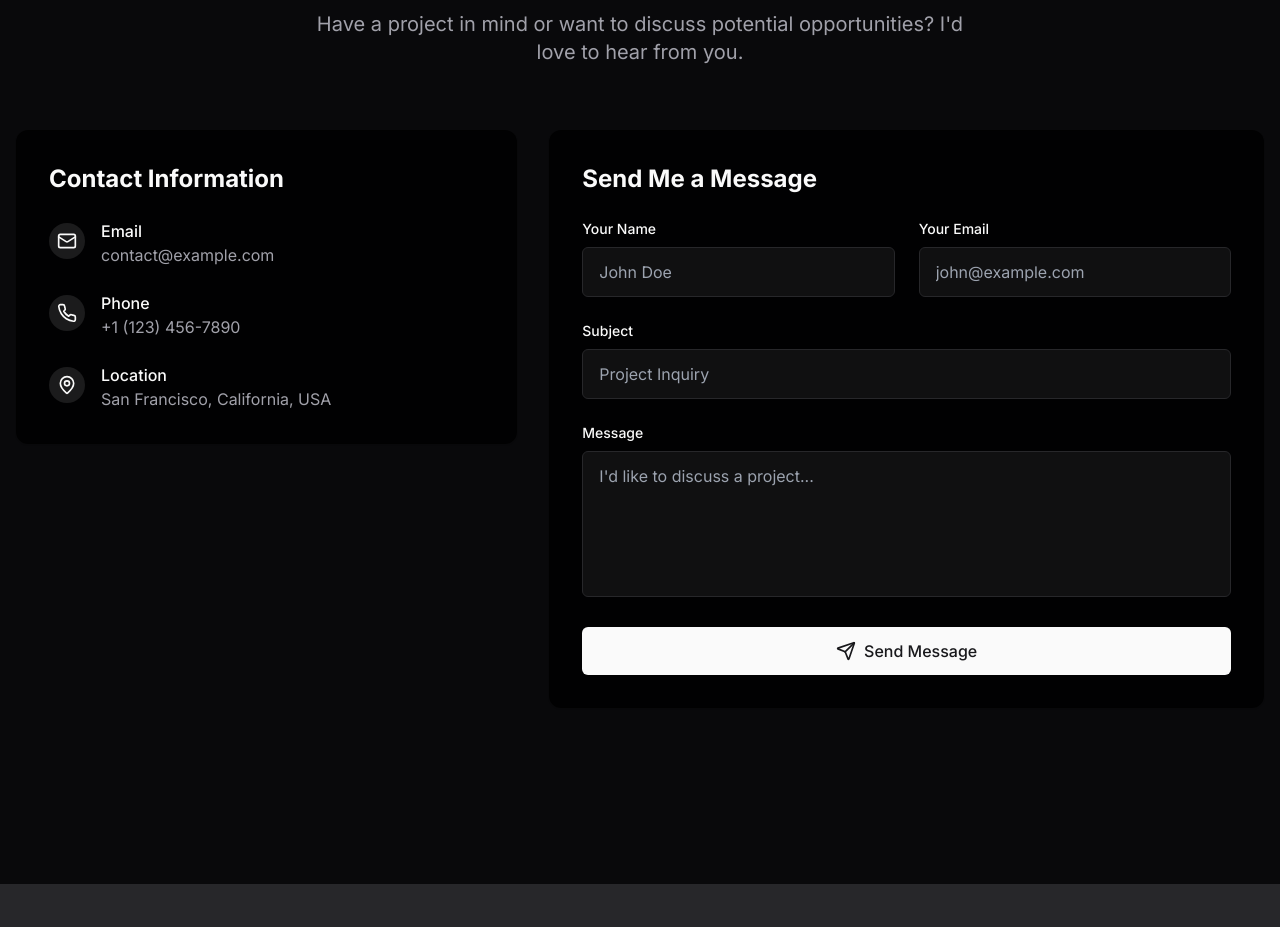
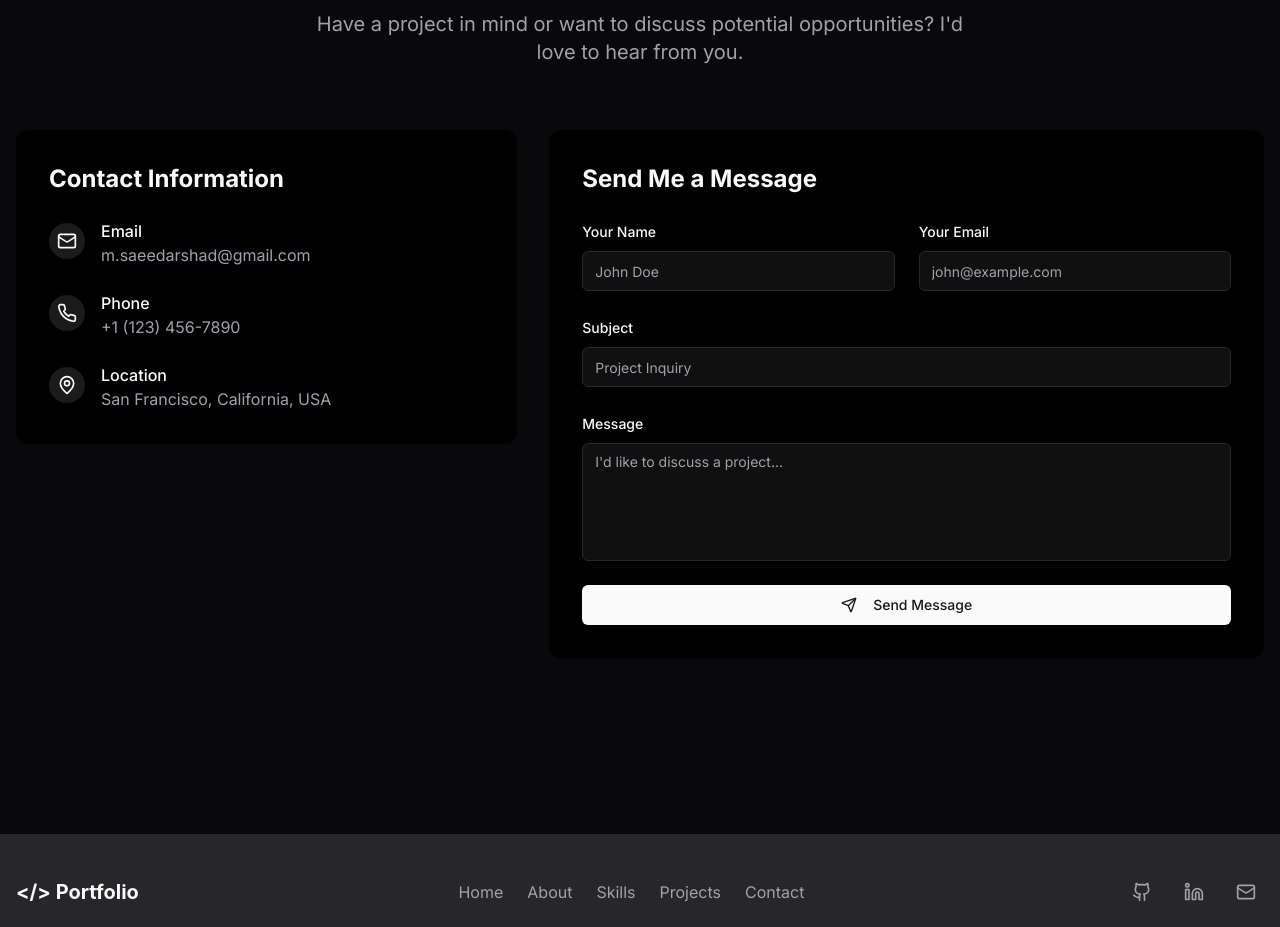
Before and after one commit to saeedarshad/tech-legacy-garden, a React (Vite) app: page / in a window 1280 px wide. Shown: the part 5760-6687 px from the top of the page. Built offline with nearby package versions, Linux system fonts and the light colour scheme.

Commit message:
Integrate email sending functionality
Implement email sending when the contact form is submitted. The email will be sent to `m.saeedarshad@gmail.com` with the form data.

```diff
--- a/package.json
+++ b/package.json
@@ -44,6 +44,7 @@
     "clsx": "^2.1.1",
     "cmdk": "^1.0.0",
     "date-fns": "^3.6.0",
+    "emailjs-com": "^3.2.0",
     "embla-carousel-react": "^8.3.0",
     "input-otp": "^1.2.4",
     "lucide-react": "^0.462.0",
--- a/src/components/Contact.tsx
+++ b/src/components/Contact.tsx
@@ -1,38 +1,86 @@
 
 import React, { useEffect, useRef, useState } from 'react';
-import { Mail, Phone, MapPin, Send } from 'lucide-react';
+import { Mail, Phone, MapPin, Send, Loader2 } from 'lucide-react';
+import { useToast } from "@/hooks/use-toast";
+import { zodResolver } from "@hookform/resolvers/zod";
+import { useForm } from "react-hook-form";
+import * as z from "zod";
+import emailjs from 'emailjs-com';
+
+import {
+  Form,
+  FormControl,
+  FormField,
+  FormItem,
+  FormLabel,
+  FormMessage,
+} from "@/components/ui/form";
+import { Input } from "@/components/ui/input";
+import { Textarea } from "@/components/ui/textarea";
+import { Button } from "@/components/ui/button";
+
+// Form validation schema
+const formSchema = z.object({
+  name: z.string().min(2, { message: "Name must be at least 2 characters" }),
+  email: z.string().email({ message: "Please enter a valid email address" }),
+  subject: z.string().min(5, { message: "Subject must be at least 5 characters" }),
+  message: z.string().min(10, { message: "Message must be at least 10 characters" }),
+});
+
+// EmailJS configuration
+// These are public keys that can be exposed in the frontend
+const EMAIL_SERVICE_ID = "service_qj5uh0r"; // Replace with your EmailJS service ID
+const EMAIL_TEMPLATE_ID = "template_rpkjw78"; // Replace with your EmailJS template ID
+const EMAIL_PUBLIC_KEY = "Qwr4tymQ4NM-Pbgc5"; // Replace with your EmailJS public key
 
 const Contact = () => {
   const sectionRef = useRef<HTMLElement>(null);
-  const [formData, setFormData] = useState({
-    name: '',
-    email: '',
-    subject: '',
-    message: ''
+  const { toast } = useToast();
+
+  // Initialize form
+  const form = useForm<z.infer<typeof formSchema>>({
+    resolver: zodResolver(formSchema),
+    defaultValues: {
+      name: "",
+      email: "",
+      subject: "",
+      message: "",
+    },
   });
-  const [isSubmitting, setIsSubmitting] = useState(false);
-  const [submitStatus, setSubmitStatus] = useState<'idle' | 'success' | 'error'>('idle');
 
-  const handleChange = (e: React.ChangeEvent<HTMLInputElement | HTMLTextAreaElement>) => {
-    const { name, value } = e.target;
-    setFormData(prev => ({ ...prev, [name]: value }));
+  const { isSubmitting } = form.formState;
+
+  const onSubmit = async (data: z.infer<typeof formSchema>) => {
+    try {
+      const templateParams = {
+        to_email: "m.saeedarshad@gmail.com",
+        from_name: data.name,
+        from_email: data.email,
+        subject: data.subject,
+        message: data.message,
       };
 
-  const handleSubmit = (e: React.FormEvent) => {
-    e.preventDefault();
-    setIsSubmitting(true);
+      await emailjs.send(
+        EMAIL_SERVICE_ID,
+        EMAIL_TEMPLATE_ID,
+        templateParams,
+        EMAIL_PUBLIC_KEY
+      );
 
-    // Simulate form submission
-    setTimeout(() => {
-      setIsSubmitting(false);
-      setSubmitStatus('success');
-      setFormData({ name: '', email: '', subject: '', message: '' });
+      toast({
+        title: "Message Sent!",
+        description: "Thank you for reaching out. I'll get back to you soon.",
+      });
 
-      // Reset status after 3 seconds
-      setTimeout(() => {
-        setSubmitStatus('idle');
-      }, 3000);
-    }, 1500);
+      form.reset();
+    } catch (error) {
+      console.error("Error sending email:", error);
+      toast({
+        title: "Error",
+        description: "Failed to send message. Please try again later.",
+        variant: "destructive",
+      });
+    }
   };
 
   useEffect(() => {
@@ -84,8 +132,8 @@ const Contact = () => {
                   </div>
                   <div>
                     <h4 className="font-medium">Email</h4>
-                    <a href="mailto:contact@example.com" className="text-muted-foreground hover:text-primary">
-                      contact@example.com
+                    <a href="mailto:m.saeedarshad@gmail.com" className="text-muted-foreground hover:text-primary">
+                      m.saeedarshad@gmail.com
                     </a>
                   </div>
                 </div>
@@ -119,111 +167,106 @@ const Contact = () => {
 
           {/* Contact Form */}
           <div className="md:col-span-7 animate-on-scroll opacity-0">
-            <form onSubmit={handleSubmit} className="glass-card rounded-xl p-8">
+            <div className="glass-card rounded-xl p-8">
               <h3 className="text-2xl font-bold mb-6">Send Me a Message</h3>
 
-              <div className="grid md:grid-cols-2 gap-6 mb-6">
-                <div>
-                  <label htmlFor="name" className="block text-sm font-medium mb-2">
-                    Your Name
-                  </label>
-                  <input
-                    type="text"
-                    id="name"
+              <Form {...form}>
+                <form onSubmit={form.handleSubmit(onSubmit)} className="space-y-6">
+                  <div className="grid md:grid-cols-2 gap-6">
+                    <FormField
+                      control={form.control}
                       name="name"
-                    value={formData.name}
-                    onChange={handleChange}
-                    required
-                    className="w-full px-4 py-3 bg-secondary/40 border border-border rounded-md focus:outline-none focus:ring-2 focus:ring-primary/50 transition-all"
+                      render={({ field }) => (
+                        <FormItem>
+                          <FormLabel>Your Name</FormLabel>
+                          <FormControl>
+                            <Input
                               placeholder="John Doe"
+                              className="bg-secondary/40 border-border"
+                              {...field}
+                            />
+                          </FormControl>
+                          <FormMessage />
+                        </FormItem>
+                      )}
+                    />
+
+                    <FormField
+                      control={form.control}
+                      name="email"
+                      render={({ field }) => (
+                        <FormItem>
+                          <FormLabel>Your Email</FormLabel>
+                          <FormControl>
+                            <Input
+                              placeholder="john@example.com"
+                              className="bg-secondary/40 border-border"
+                              {...field}
+                            />
+                          </FormControl>
+                          <FormMessage />
+                        </FormItem>
+                      )}
                     />
                   </div>
 
-                <div>
-                  <label htmlFor="email" className="block text-sm font-medium mb-2">
-                    Your Email
-                  </label>
-                  <input
-                    type="email"
-                    id="email"
-                    name="email"
-                    value={formData.email}
-                    onChange={handleChange}
-                    required
-                    className="w-full px-4 py-3 bg-secondary/40 border border-border rounded-md focus:outline-none focus:ring-2 focus:ring-primary/50 transition-all"
-                    placeholder="john@example.com"
+                  <FormField
+                    control={form.control}
+                    name="subject"
+                    render={({ field }) => (
+                      <FormItem>
+                        <FormLabel>Subject</FormLabel>
+                        <FormControl>
+                          <Input
+                            placeholder="Project Inquiry"
+                            className="bg-secondary/40 border-border"
+                            {...field}
                           />
-                </div>
-              </div>
+                        </FormControl>
+                        <FormMessage />
+                      </FormItem>
+                    )}
+                  />
 
-              <div className="mb-6">
-                <label htmlFor="subject" className="block text-sm font-medium mb-2">
-                  Subject
-                </label>
-                <input
-                  type="text"
-                  id="subject"
-                  name="subject"
-                  value={formData.subject}
-                  onChange={handleChange}
-                  required
-                  className="w-full px-4 py-3 bg-secondary/40 border border-border rounded-md focus:outline-none focus:ring-2 focus:ring-primary/50 transition-all"
-                  placeholder="Project Inquiry"
+                  <FormField
+                    control={form.control}
+                    name="message"
+                    render={({ field }) => (
+                      <FormItem>
+                        <FormLabel>Message</FormLabel>
+                        <FormControl>
+                          <Textarea
+                            placeholder="I'd like to discuss a project..."
+                            className="bg-secondary/40 border-border resize-none"
+                            rows={5}
+                            {...field}
                           />
-              </div>
+                        </FormControl>
+                        <FormMessage />
+                      </FormItem>
+                    )}
+                  />
 
-              <div className="mb-6">
-                <label htmlFor="message" className="block text-sm font-medium mb-2">
-                  Message
-                </label>
-                <textarea
-                  id="message"
-                  name="message"
-                  value={formData.message}
-                  onChange={handleChange}
-                  required
-                  rows={5}
-                  className="w-full px-4 py-3 bg-secondary/40 border border-border rounded-md focus:outline-none focus:ring-2 focus:ring-primary/50 transition-all resize-none"
-                  placeholder="I'd like to discuss a project..."
-                ></textarea>
-              </div>
-
-              <button
+                  <Button
                     type="submit"
+                    className="w-full"
                     disabled={isSubmitting}
-                className={`w-full flex items-center justify-center px-6 py-3 ${
-                  submitStatus === 'success'
-                    ? 'bg-green-600 text-white'
-                    : submitStatus === 'error'
-                    ? 'bg-red-600 text-white'
-                    : 'bg-primary text-primary-foreground'
-                } font-medium rounded-md transition-all hover:scale-[1.02] disabled:opacity-70 disabled:hover:scale-100`}
                   >
                     {isSubmitting ? (
-                  <svg className="animate-spin h-5 w-5 mr-2" viewBox="0 0 24 24">
-                    <circle
-                      className="opacity-25"
-                      cx="12"
-                      cy="12"
-                      r="10"
-                      stroke="currentColor"
-                      strokeWidth="4"
-                      fill="none"
-                    ></circle>
-                    <path
-                      className="opacity-75"
-                      fill="currentColor"
-                      d="M4 12a8 8 0 018-8V0C5.373 0 0 5.373 0 12h4zm2 5.291A7.962 7.962 0 014 12H0c0 3.042 1.135 5.824 3 7.938l3-2.647z"
-                    ></path>
-                  </svg>
+                      <>
+                        <Loader2 className="mr-2 h-4 w-4 animate-spin" />
+                        Sending...
+                      </>
                     ) : (
-                  <Send className={`h-5 w-5 ${submitStatus === 'idle' ? 'mr-2' : ''}`} />
+                      <>
+                        <Send className="mr-2 h-4 w-4" />
+                        Send Message
+                      </>
                     )}
-                {submitStatus === 'idle' && (isSubmitting ? 'Sending...' : 'Send Message')}
-                {submitStatus === 'success' && 'Message Sent!'}
-                {submitStatus === 'error' && 'Error Sending!'}
-              </button>
+                  </Button>
                 </form>
+              </Form>
+            </div>
           </div>
         </div>
       </div>
```
Also changed, not shown: 1 other file (tests, documents, lock files or other folders). Lines whose indentation alone changed are shown as unchanged.
